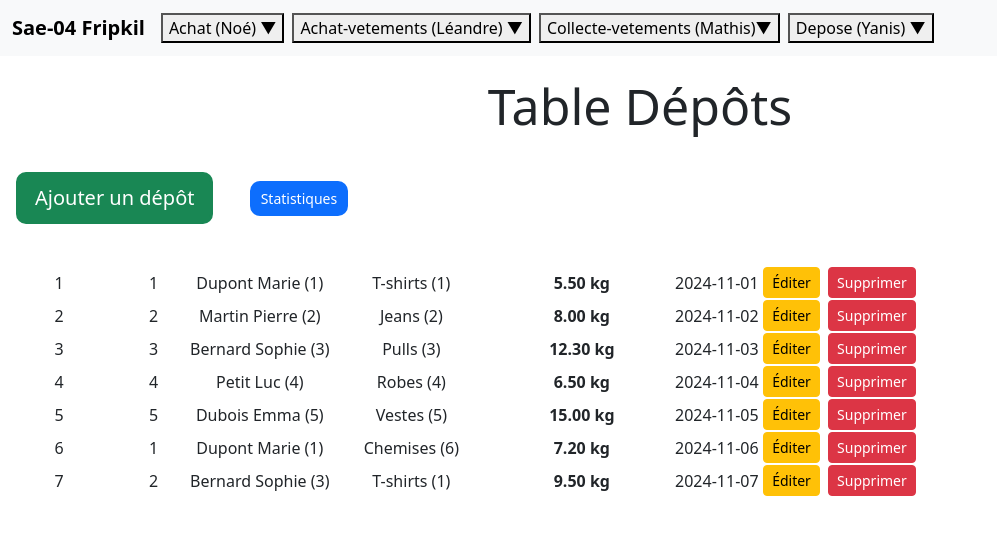
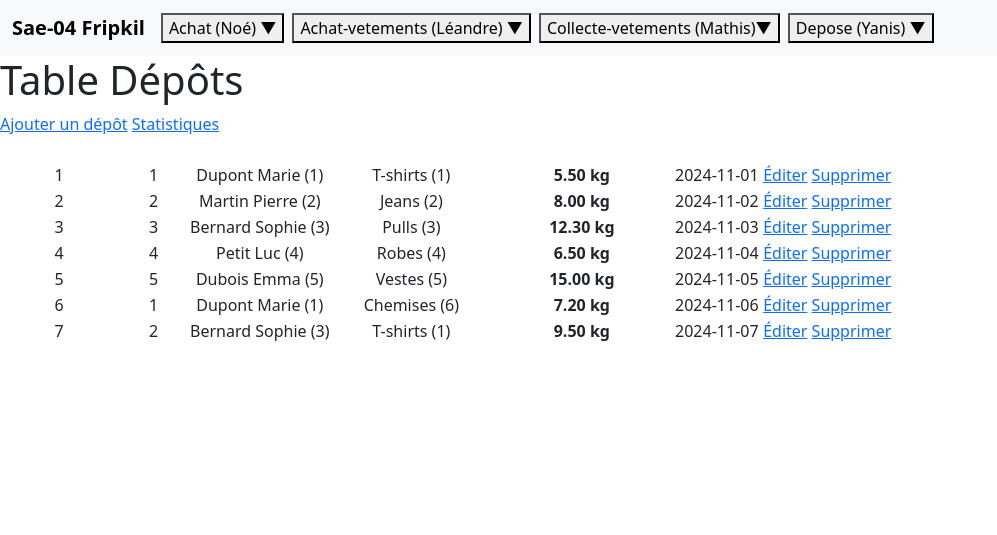
Before and after one commit to LeandreBizel/SAE1.04, a Flask app: page /Depose/show in a window 1280 px wide. Shown: the top 535 px of the page, without its empty margins (0-997 px from the left). Run offline with Flask 3, Linux system fonts and the light colour scheme; data comes from the database, SQL or seed files in the repository; some libraries are stand-ins or nearby versions.

Commit message:
Update Depose.html

```diff
--- a/templates/Tables/Depose.html
+++ b/templates/Tables/Depose.html
@@ -10,9 +10,9 @@
 {% endblock %}
 
 {% block body %}
-<h1 style="text-align: center;font-size: 50px;margin: 20px;">Table Dépôts</h1>
-<a href="/Depose/add" class="btn btn-lg btn-success border-3 m-3" style="border-radius: 10px;">Ajouter un dépôt</a>
-<a href="/Depose/etat" class="btn btn-sm btn-primary border-3 m-3" style="border-radius: 10px;">Statistiques</a>
+<h1>Table Dépôts</h1>
+<a href="/Depose/add" >Ajouter un dépôt</a>
+<a href="/Depose/etat"  >Statistiques</a>
 
 <table >
     <thead class="table-dark">
@@ -36,8 +36,8 @@
             <td class="text-center fw-semibold">{{ d.quantite_depot }} kg</td>
             <td class="text-center">{{ d.date_depot }}</td>
             <td class="text-center">
-                <a href="/Depose/edit?id={{ d.num_depot }}" class="btn btn-warning btn-sm me-1">Éditer</a>
-                <a href="/Depose/delete?id={{ d.num_depot }}" class="btn btn-danger btn-sm">Supprimer</a>
+                <a href="/Depose/edit?id={{ d.num_depot }}">Éditer</a>
+                <a href="/Depose/delete?id={{ d.num_depot }}" >Supprimer</a>
             </td>
         </tr>
         {% endfor %}
```
